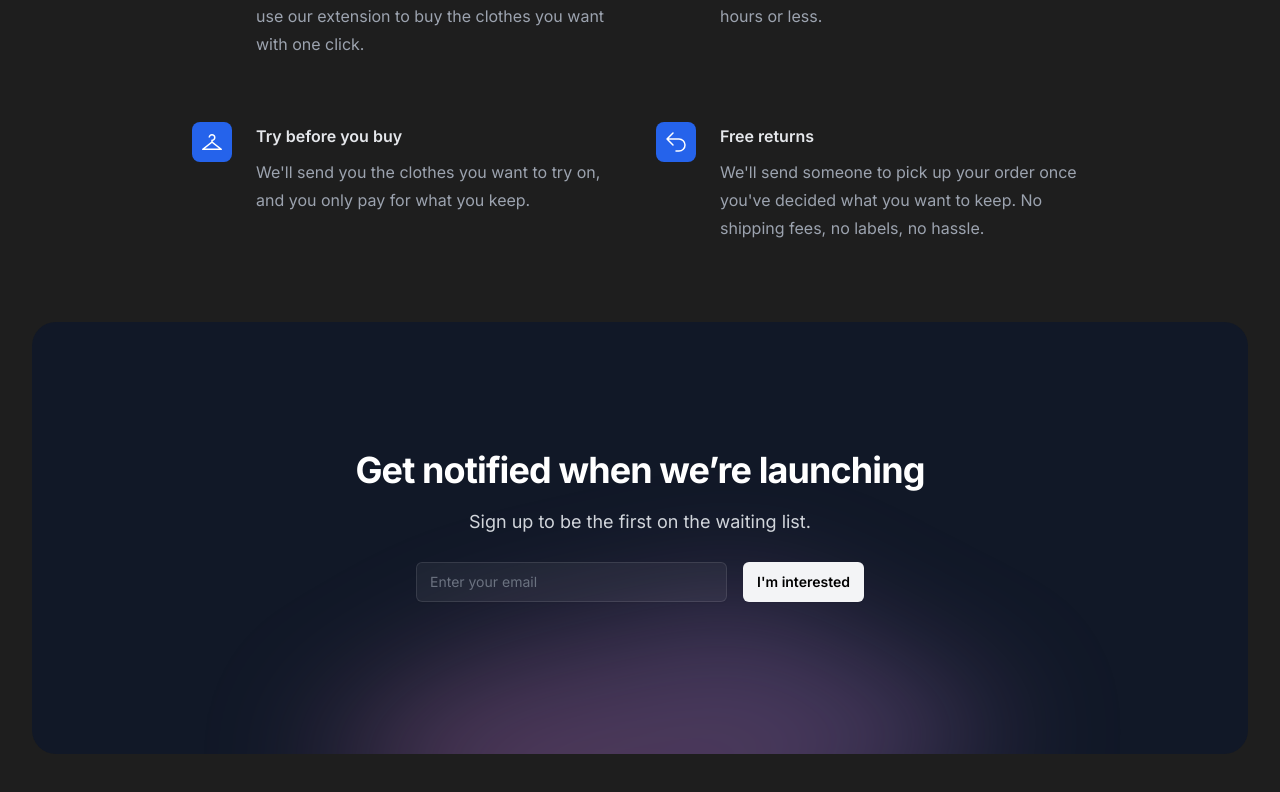
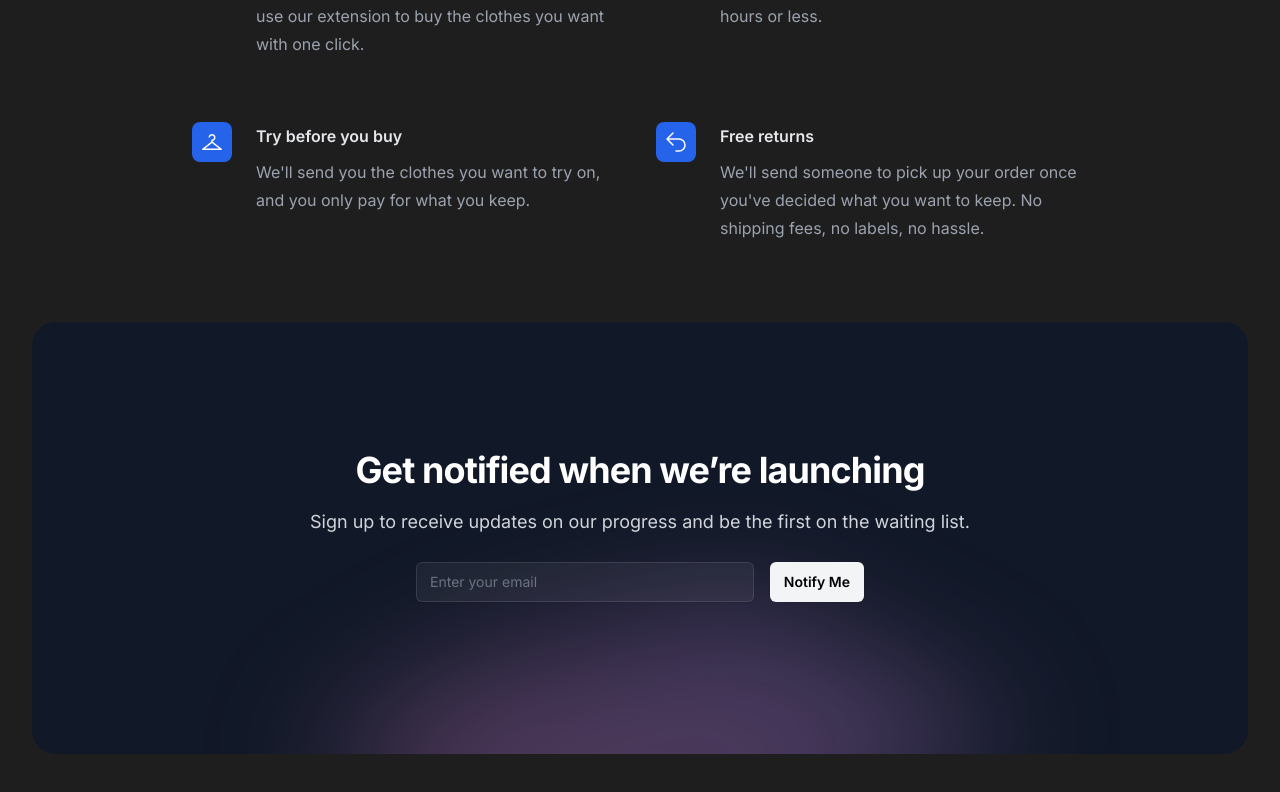
Before and after one commit to gshklovs/OASIS, a Next.js app: page / in a window 1280 px wide. Shown: the part 930-1722 px from the top of the page. Built offline with nearby package versions, Linux system fonts and the light colour scheme; no server answers; the database is empty.

Commit message:
undo email change

```diff
--- a/Components/EmailForm.tsx
+++ b/Components/EmailForm.tsx
@@ -68,7 +68,8 @@ export default function EmailForm() {
               Get notified when we&rsquo;re launching
             </h2>
             <p className="mt-4 text-lg leading-8 text-gray-300">
-              Sign up to be the first on the waiting list.
+              Sign up to receive updates on our progress and be the first on the
+              waiting list.
             </p>
             <form
               className="my-6 mx-auto flex max-w-md gap-x-4"
@@ -92,7 +93,7 @@ export default function EmailForm() {
                 type="submit"
                 className="flex-none rounded-md bg-gray-100 px-3.5 py-2.5 text-sm font-semibold text-black shadow-sm hover:bg-gray-200 focus-visible:outline focus-visible:outline-2 focus-visible:outline-offset-2 focus-visible:outline-blue-500"
               >
-                I&apos;m interested
+                Notify Me
               </button>
             </form>
           </div>
```
